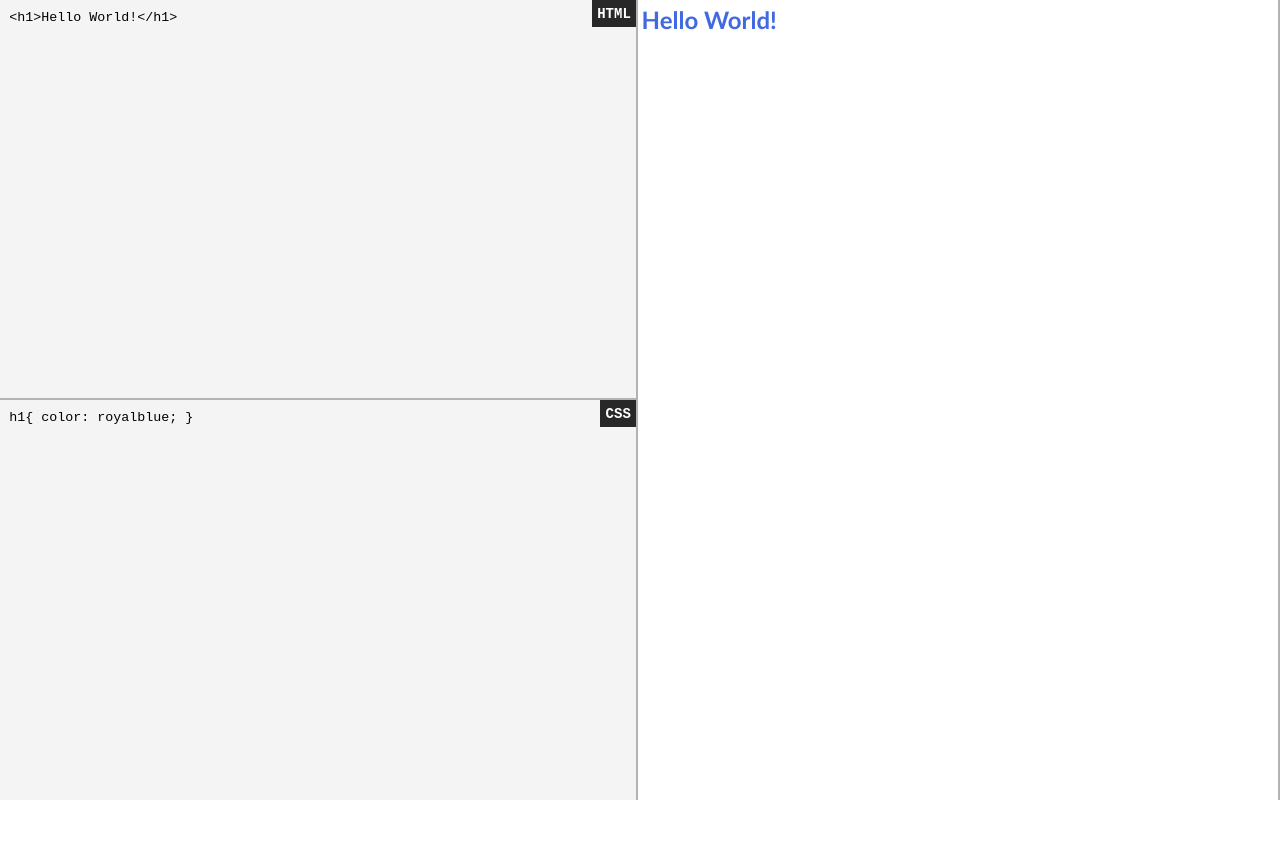
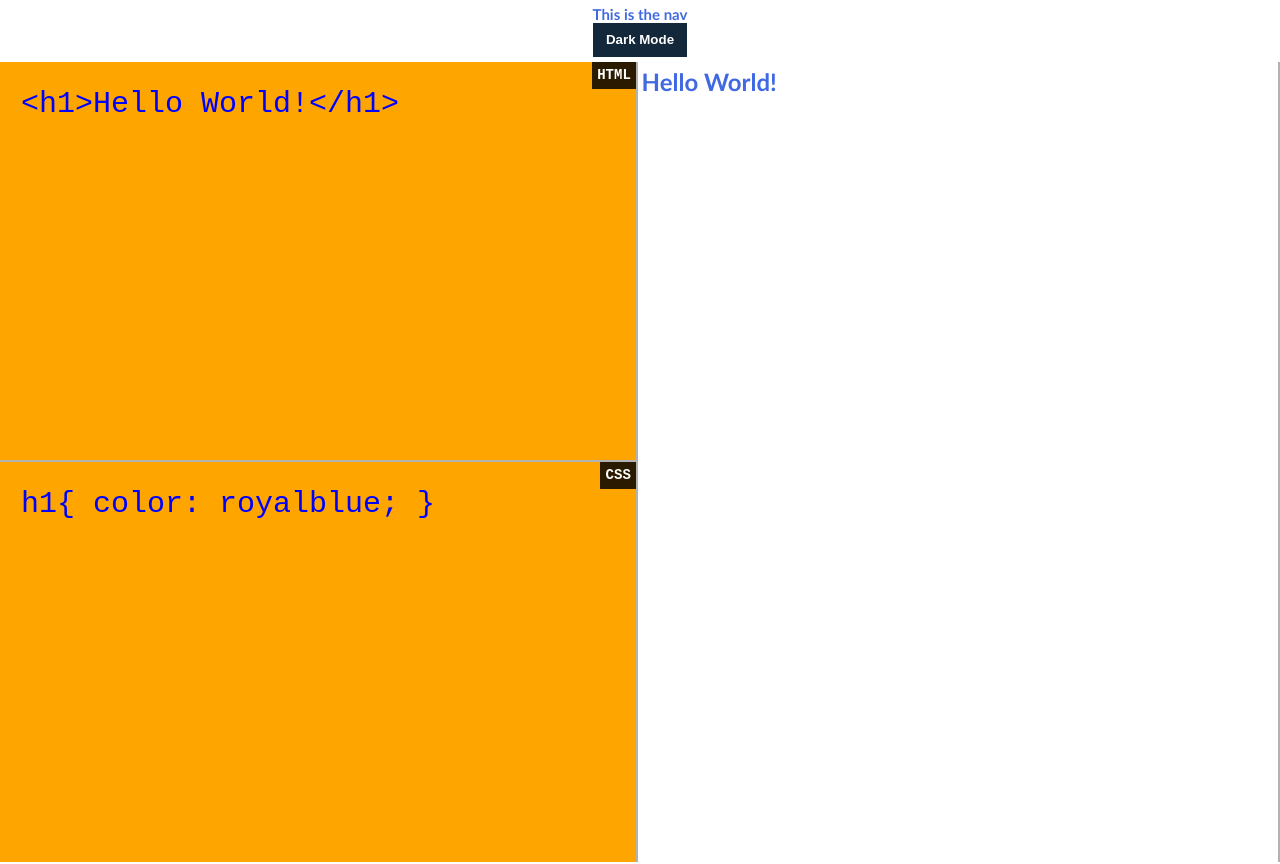
Before and after one commit to benjithorpe/codebuddy, a Svelte app: page / in a window 1280 px wide. Before the commit the page ends 802 px from the top, so only its background shows below. Built offline with nearby package versions, Linux system fonts and the light colour scheme.

Commit message:
Adding a button to toggle light and dark mode

```diff
--- a/public/global.css
+++ b/public/global.css
@@ -23,6 +23,13 @@ main > section{
 	outline: none;
 }
 
+.mode textarea{
+	background-color: orange;
+	font-size: 3rem;
+	color: blue;
+}
+
+
 @media screen and (max-width: 768px){
 	main{ flex-direction: column; }
 	.html{
--- a/public/index.html
+++ b/public/index.html
@@ -1,5 +1,6 @@
 <!DOCTYPE html>
 <html lang="en">
+
 <head>
 	<meta charset='utf-8'>
 	<meta name='viewport' content='width=device-width,initial-scale=1'>
--- a/src/App.svelte
+++ b/src/App.svelte
@@ -1,13 +1,25 @@
 <script>
 	import Output from './Output.svelte';
+	import Navigation from './Navigation.svelte';
 	let htmlContent = "<h1>Hello World!</h1>";
 	let cssContent = "h1{ color: royalblue; }";
 
 	$: outputMessage = `<style>${cssContent}</style> ${htmlContent}`;
+	let mode = true;
+	const changeMode = (e) => {
+		if(e.detail){
+			console.log("Light Mode");
+			mode = e.detail;
+		}else{
+			console.log("Dark Mode");
+			mode = e.detail;
+		}
+	}
 </script>
 
+<Navigation on:changeMode={changeMode}/>
 <main>
-	<section class="editor">
+	<section class="editor mode" class:darkMode={mode}>
 		<section class="html">
 			<div class="tag">HTML</div>
 			<textarea name="" bind:value="{htmlContent}"></textarea>
@@ -24,6 +36,7 @@
 
 <style>
 	.editor > section{ position: relative; }
+	/* .editor textarea{ background-color: #f4f4f4; } */
 	textarea{
     outline: 0;
 		border: none;
@@ -34,6 +47,12 @@
 		resize: none;
 		line-height: 1.4;
 		background-color: #f4f4f4;
+	}
+
+	.mode textarea{
+		background-color: orange;
+		font-size: 3rem;
+		color: blue;
 	}
 
 	div.tag{
--- /dev/null
+++ b/src/Navigation.svelte
@@ -0,0 +1,42 @@
+<script>
+  import { createEventDispatcher } from 'svelte';
+
+  let dispatch = createEventDispatcher();
+  let isLightMode = true;
+  const changeMode = () => {
+    isLightMode = !isLightMode;
+    dispatch("changeMode", isLightMode);
+  }
+</script>
+
+<nav>
+  <h1>This is the nav</h1>
+
+  <button on:click="{changeMode}">
+    {#if isLightMode}
+    <span>Dark Mode</span>
+    {:else}
+    <span>Light Mode</span>
+    {/if}
+  </button>
+</nav>
+
+<style>
+  nav{
+    min-height: 5vh;
+    display: grid;
+    place-content: center;
+    width: 100%;
+    padding: .5em 0em;
+  }
+
+  button{
+    display: inline-block;
+    padding: .7em 1em;
+    border: none;
+    background-color: #13283a;
+    color: white;
+    font-weight: bold;
+    cursor: pointer;
+  }
+</style>
```
Also changed, not shown: 1 other file (tests, documents, lock files or other folders).
